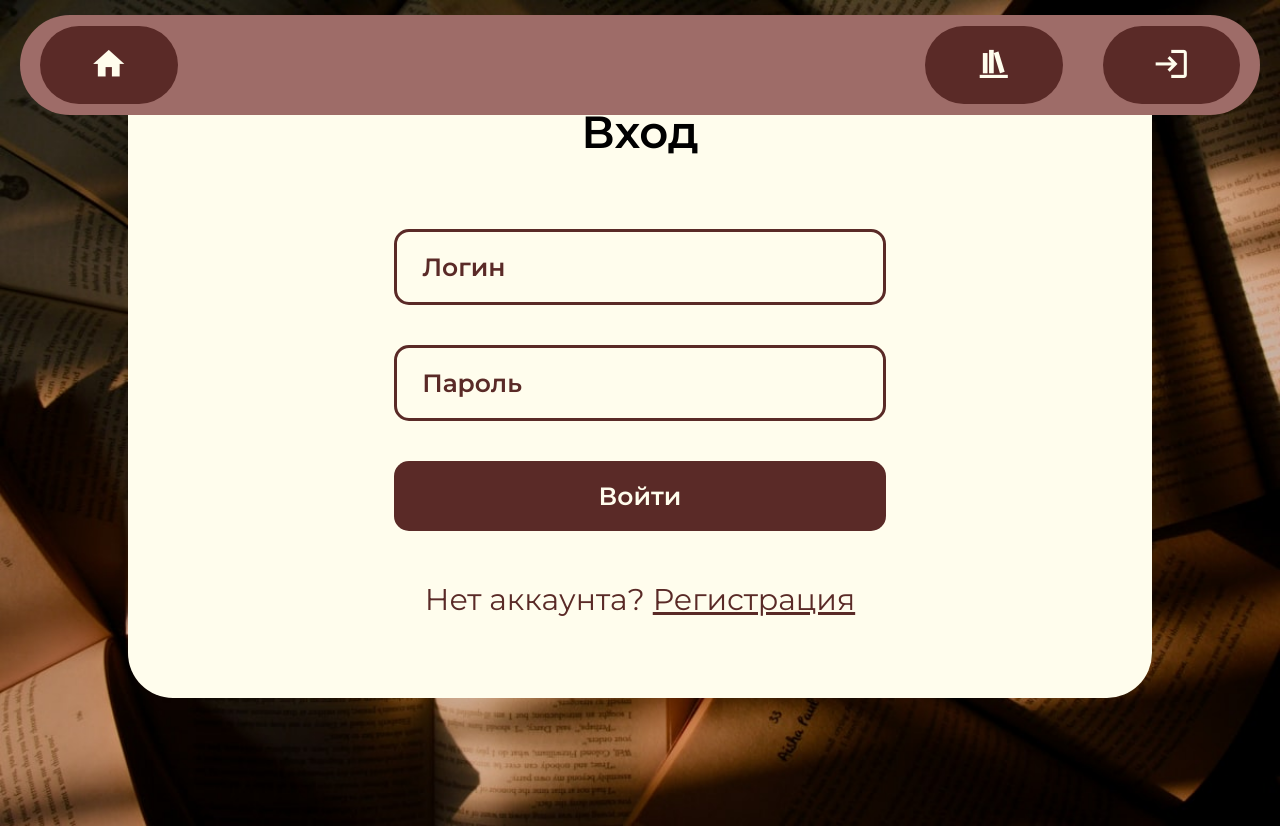
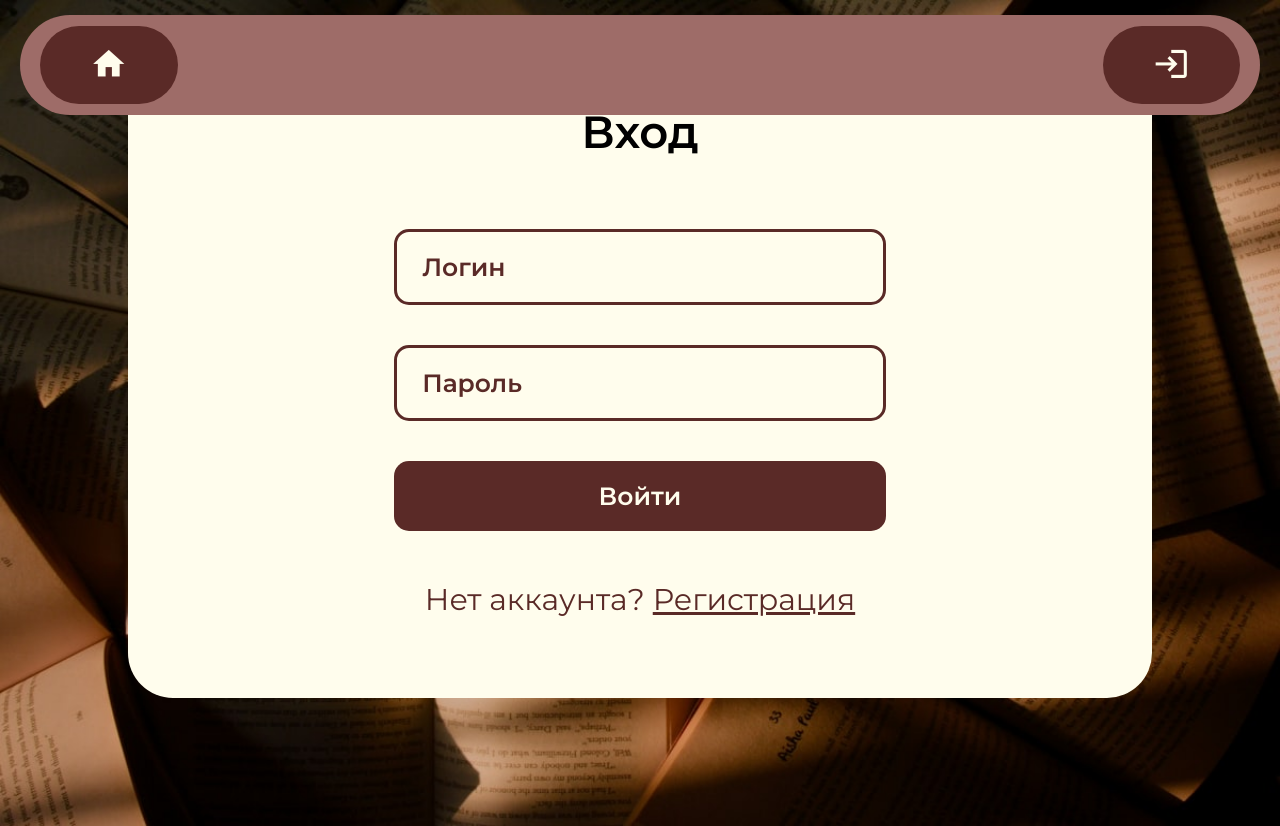
Before and after one commit to AmirNak07/bookswapper, a Vue app: page /login in a window 1280 px wide. Built offline with nearby package versions, Linux system fonts and the light colour scheme.

Commit message:
fix navbar and book component

```diff
--- a/src/components/BooksView/BookComponent.vue
+++ b/src/components/BooksView/BookComponent.vue
@@ -27,7 +27,6 @@ defineProps<{
   border-radius: 20px;
   margin: 25px 0 25px 0;
   padding: 30px;
-  cursor: pointer;
   overflow-x:scroll
 }
 
--- a/src/components/LoginView/LoginComponent.vue
+++ b/src/components/LoginView/LoginComponent.vue
@@ -26,7 +26,7 @@ async function login() {
     }
     apiClient.setToken(response.token);
     store.updateSettings(response.token);
-    await router.push('/')
+    await router.push('/books')
   }
 }
 </script>
--- a/src/components/RegisterPage/RegisterComponent.vue
+++ b/src/components/RegisterPage/RegisterComponent.vue
@@ -39,7 +39,7 @@ async function register() {
     }
     apiClient.setToken(tokenResponse.token);
     store.updateSettings(tokenResponse.token);
-    await router.push('/')
+    await router.push('/books')
   } else {
     alert('Поля заполнены неправильно')
   }
--- a/src/components/Shared/NavigationComponent.vue
+++ b/src/components/Shared/NavigationComponent.vue
@@ -26,7 +26,7 @@ function logOut(): void {
       </RouterLink>
     </div>
     <div class="right-nav">
-      <RouterLink to="/books" class="nav-button">
+      <RouterLink to="/books" class="nav-button" v-if="loggedIn()">
         <VIcon icon="mdi-bookshelf"></VIcon>
       </RouterLink>
       <RouterLink to="/login" class="nav-button" v-if="!loggedIn()">
```
